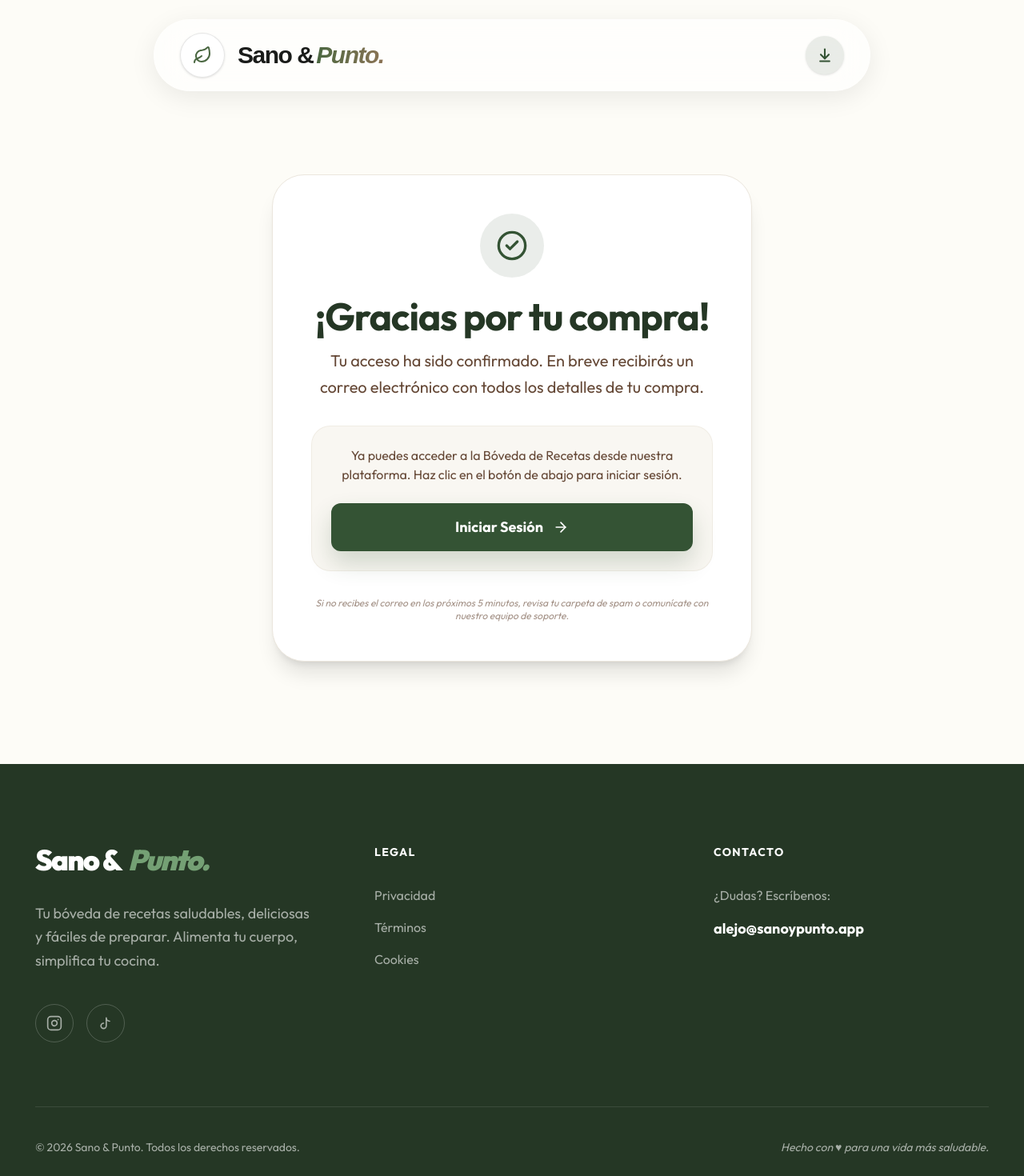
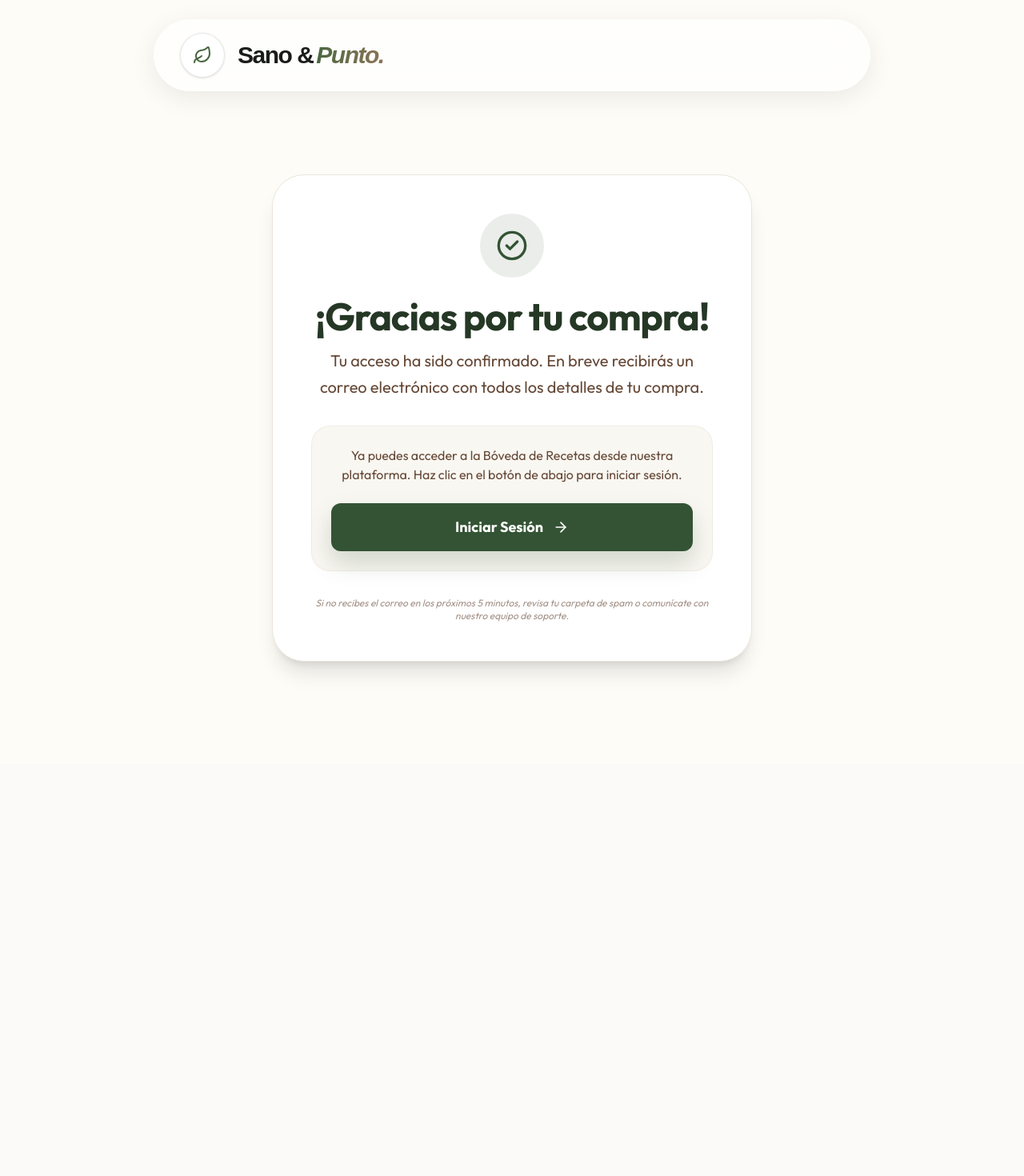
Before and after one commit to SanoyPunto2026/recetas-sano-y-punto, a Next.js app: page /gracias in a window 1280 px wide. Shown: the top 1470 px of the page at 80% size. After the commit the page ends 955 px from the top, so only its background shows below. Built offline with nearby package versions, Linux system fonts and the light colour scheme.

Commit message:
feat: hide download button and remove footer on gracias page

```diff
--- a/src/app/_components/StickyHeader.tsx
+++ b/src/app/_components/StickyHeader.tsx
@@ -2,7 +2,7 @@
 import { Leaf, ArrowDownToLine } from 'lucide-react';
 import Link from 'next/link';
 
-export default function StickyHeader() {
+export default function StickyHeader({ hideButton = false }: { hideButton?: boolean }) {
    return (
       <nav className="sticky top-2 md:top-6 w-[95%] max-w-4xl mx-auto z-[100]">
          <div className="bg-white/60 backdrop-blur-xl border border-white/20 shadow-[0_8px_32px_rgba(0,0,0,0.08)] rounded-full px-4 md:px-8 py-3 md:py-4 flex justify-between items-center">
@@ -18,6 +18,7 @@ export default function StickyHeader() {
                </div>
             </div>
 
+            {!hideButton && (
                <div className="flex items-center">
                   <a
                      href="#oferta"
@@ -27,6 +28,7 @@ export default function StickyHeader() {
                      <ArrowDownToLine size={20} strokeWidth={2.5} />
                   </a>
                </div>
+            )}
          </div>
       </nav>
    );
--- a/src/app/gracias/page.tsx
+++ b/src/app/gracias/page.tsx
@@ -1,12 +1,11 @@
 import Link from 'next/link';
 import { CheckCircle2, ArrowRight } from 'lucide-react';
 import StickyHeader from '../_components/StickyHeader';
-import Footer from '../_components/Footer';
 
 export default function GraciasPage() {
    return (
       <div className="min-h-screen bg-[#FDFCF7] flex flex-col">
-         <StickyHeader />
+         <StickyHeader hideButton={true} />
 
          <main className="flex-1 flex items-center justify-center py-32 px-6">
             <div className="max-w-[600px] w-full bg-white rounded-[40px] p-8 md:p-12 text-center shadow-xl border border-[#EBE6DD]">
@@ -40,8 +39,6 @@ export default function GraciasPage() {
                </p>
             </div>
          </main>
-
-         <Footer />
       </div>
    );
 }
```
Lines whose indentation alone changed are shown as unchanged.
